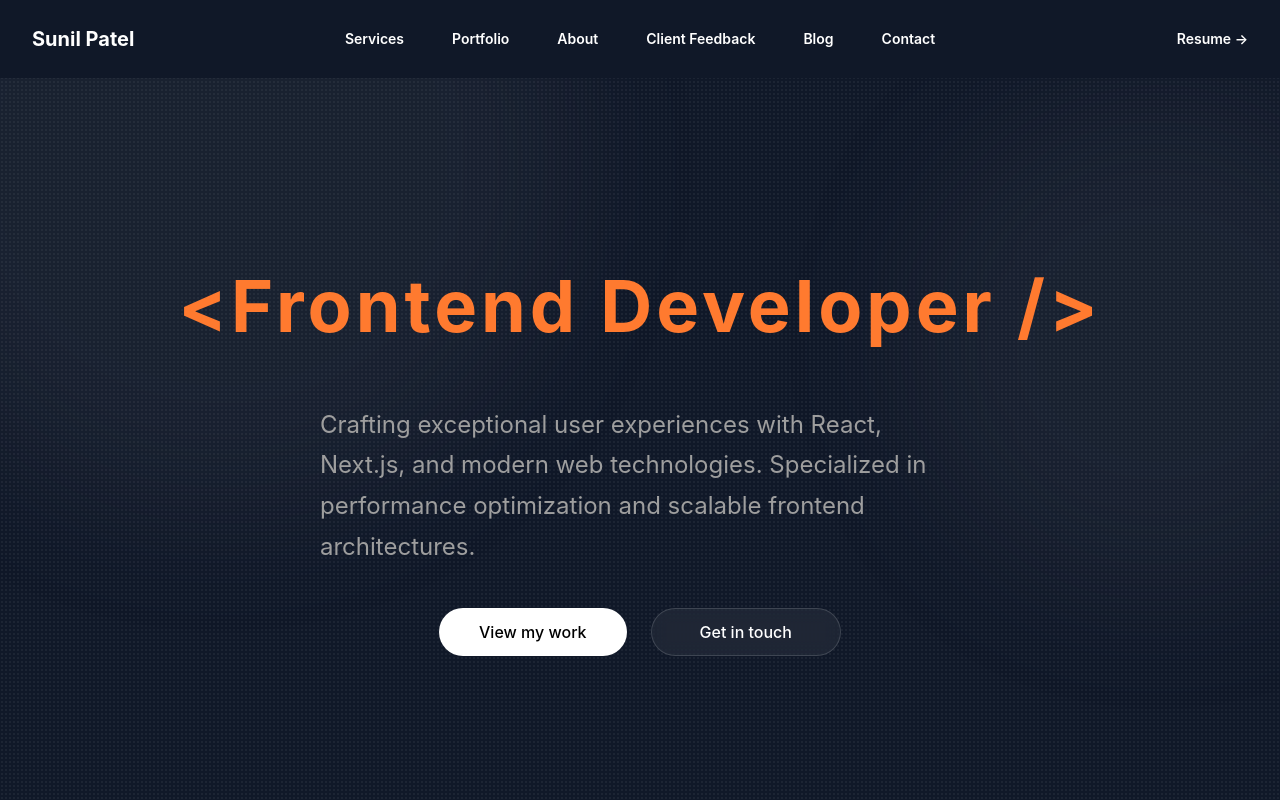
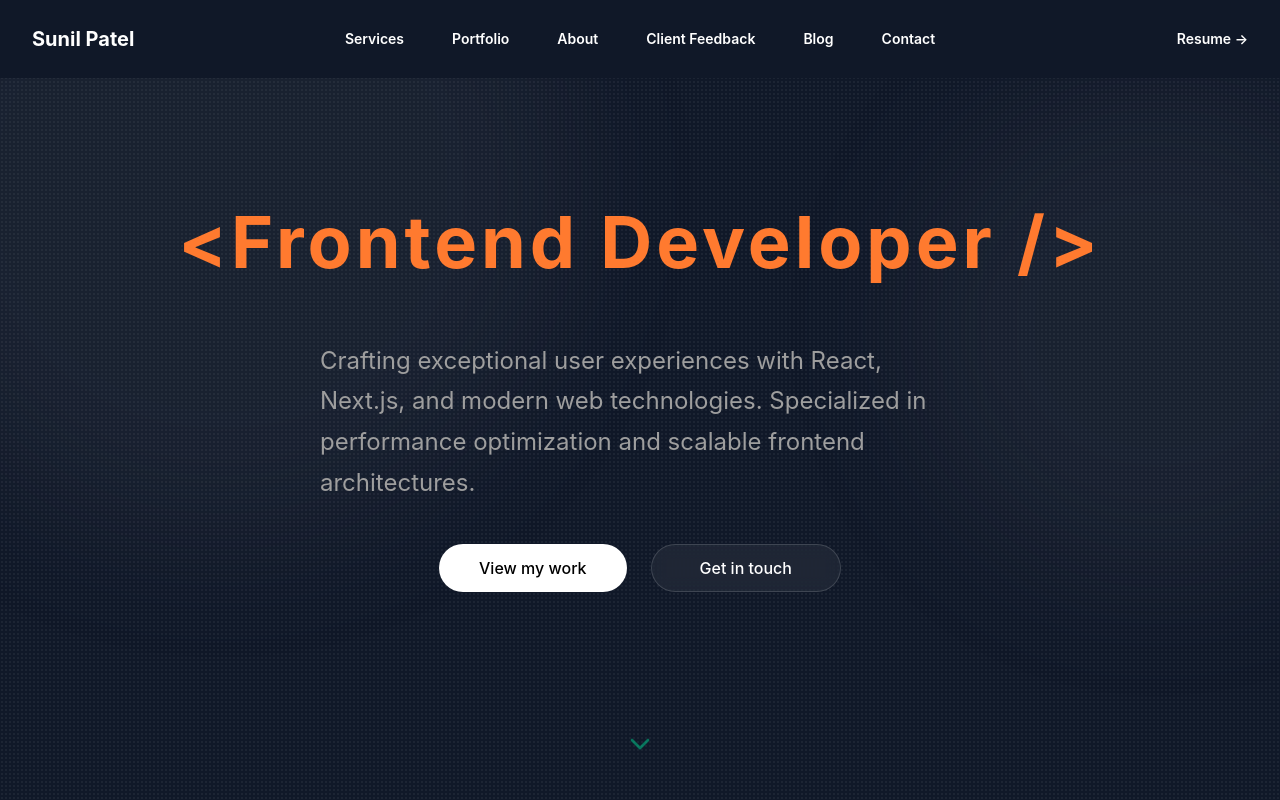
Before and after one commit to developersunilpatel/Resume, a Next.js app: page / in a window 1280 px wide. Shown: the top 800 px of the page. Built offline with nearby package versions, Linux system fonts and the light colour scheme.

Commit message:
Fix components WIP

```diff
--- a/src/app/page.tsx
+++ b/src/app/page.tsx
@@ -8,19 +8,17 @@ import Portfolio from "@/components/Portfolio";
 import Services from "@/components/Services";
 
 export default function Home() {
-
-
   return (
     <>
       <Header />
 
       <Hero />
 
+      <About />
+
       <Services />
 
       <Portfolio />
-
-      <About />
 
       <ClientFeedback />
 
--- a/src/components/About.tsx
+++ b/src/components/About.tsx
@@ -21,7 +21,7 @@ const About = () => {
         <div className="grid lg:grid-cols-2 gap-6">
           <div className="xl:p-16 lg:p-10 p-0 lg:mb-0 mb-8">
             <Image
-              src="/dummi-1.png"
+              src="/sunil.png"
               alt="Icon"
               height={100}
               width={100}
--- a/src/components/Hero.tsx
+++ b/src/components/Hero.tsx
@@ -1,10 +1,8 @@
-import Image from "next/image";
-
 const Hero = () => {
   return (
     <main
       id="hero"
-      className="relative min-h-screen overflow-hidden text-white py-16 bg-gray-900"
+      className="relative min-h-screen overflow-hidden text-white py-0 bg-gray-900"
     >
       {/* Background Glow */}
       <div className="absolute inset-0">
@@ -74,6 +72,25 @@ const Hero = () => {
             </div>
           ))}
         </div> */}
+
+        <div className="absolute bottom-8 left-1/2 -translate-x-1/2 animate-bounce hover:scale-[1.02] transition-all duration-300">
+          <a href="#about">
+            <svg
+              xmlns="http://www.w3.org/2000/svg"
+              width="24"
+              height="24"
+              viewBox="0 0 24 24"
+              fill="none"
+              stroke="currentColor"
+              strokeWidth="2"
+              strokeLinecap="round"
+              strokeLinejoin="round"
+              className="lucide lucide-chevron-down w-8 h-8 mx-auto text-emerald-400 animate-pulse"
+            >
+              <path d="m6 9 6 6 6-6"></path>
+            </svg>
+          </a>
+        </div>
       </section>
     </main>
   );
```
